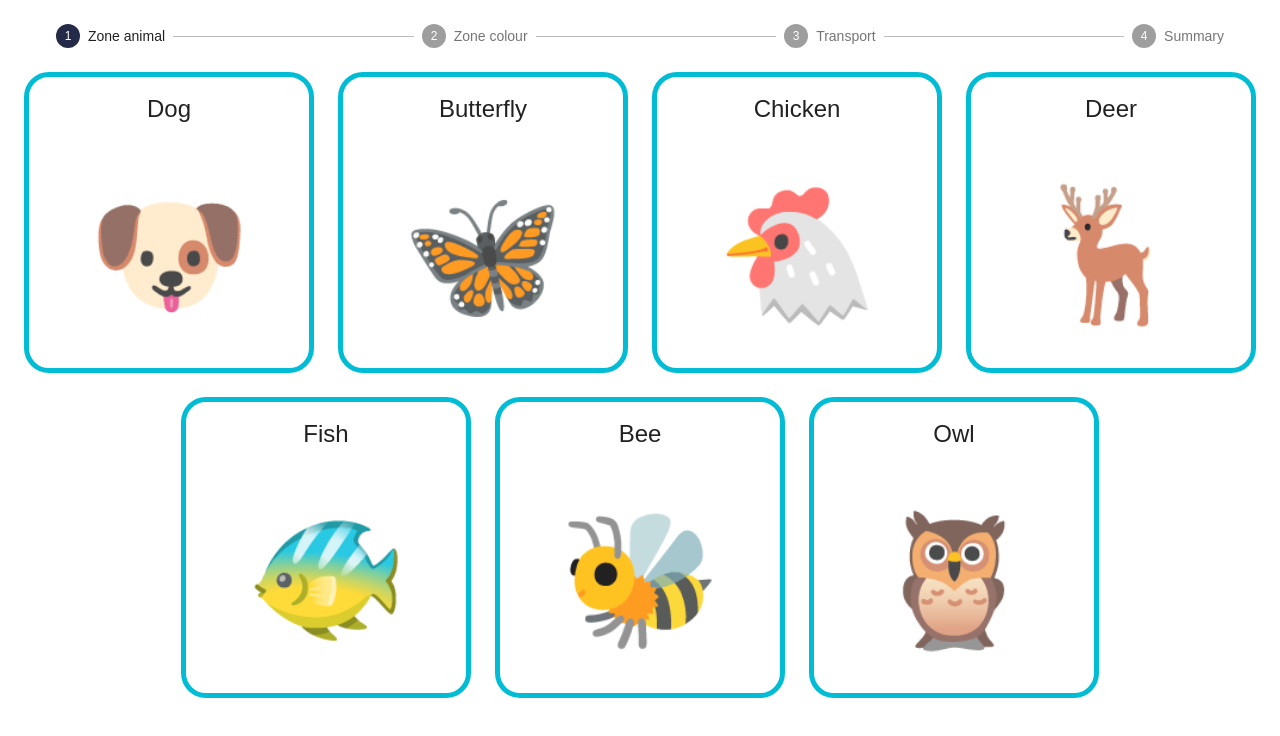
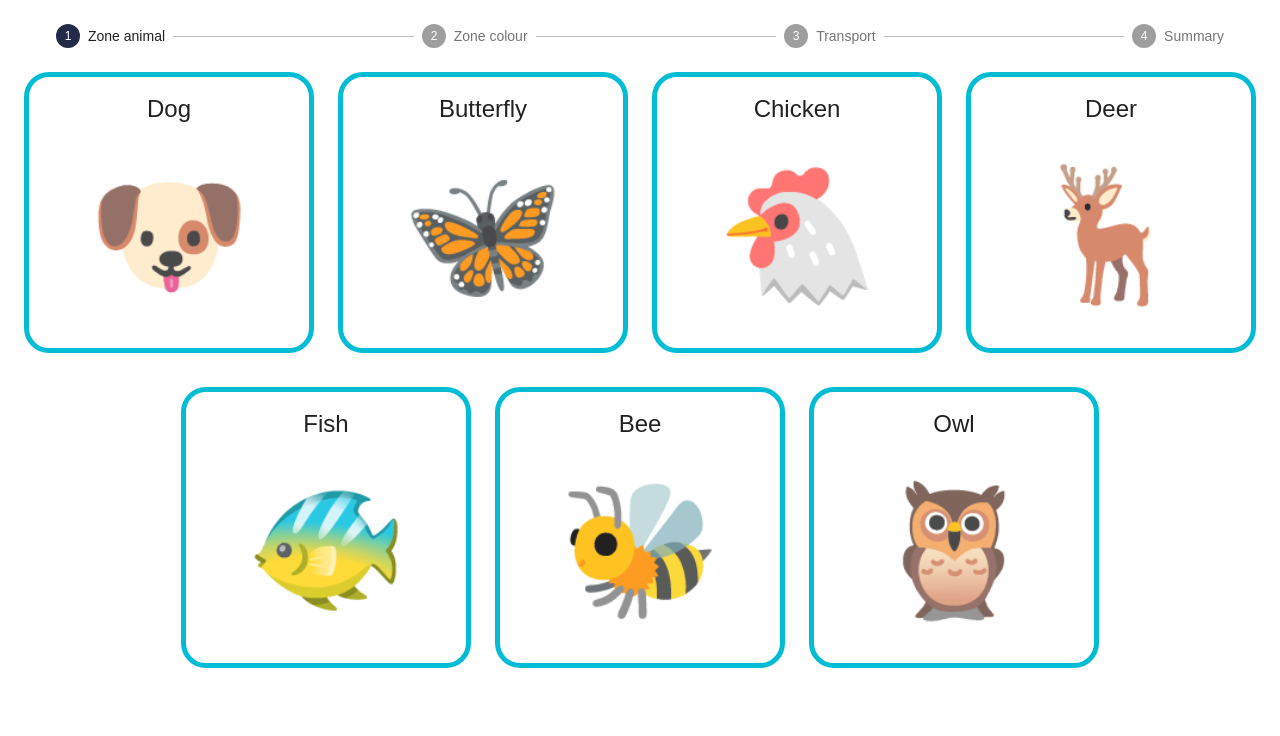
Before and after one commit to jrdavenport/carbon-calc-app, a React (Create React App) app: page / in a window 1280 px wide. Shown: the top 736 px of the page. Built offline with nearby package versions, Linux system fonts and the light colour scheme.

Commit message:
make emojis larger and chop off white space

```diff
--- a/src/Components/SelectionButton.tsx
+++ b/src/Components/SelectionButton.tsx
@@ -16,10 +16,12 @@ const useStyles = makeStyles({
     },
     bigEmoji: {
         fontSize: 130,
+        marginTop: -20,
         textShadow : "0 0 2px white, 0 0 25px white, 0 0 5px white"
     },
     smallEmoji: {
-        fontSize: 75,
+        fontSize: 95,
+        marginTop: -20,
         textShadow : "0 0 2px white, 0 0 25px white, 0 0 5px white"
     },
     boarder: {
@@ -54,7 +56,7 @@ const SelectionButton: FC<SelectionButtonProps> = (props) => {
                 <Typography component="div" className={classes.smallEmoji}>
                     {props.animal}
                 </Typography>
-                <Typography component="div" className={classes.smallEmoji}>
+                <Typography component="div" className={classes.smallEmoji} >
                     {props.transport}
                 </Typography></>
         } else {
```
